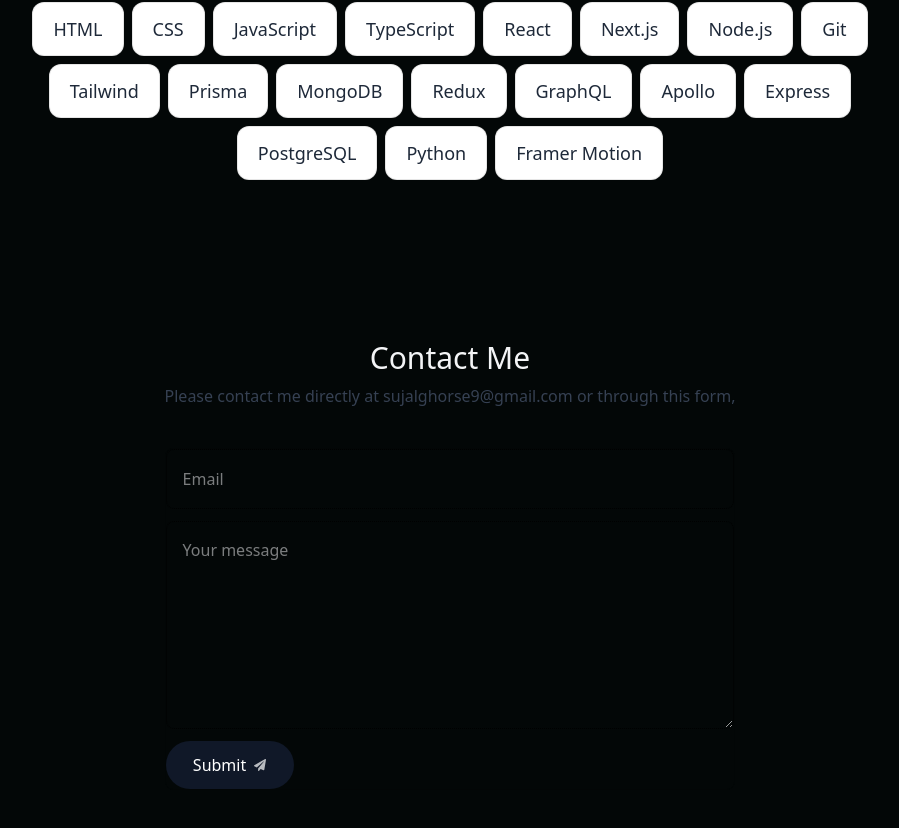
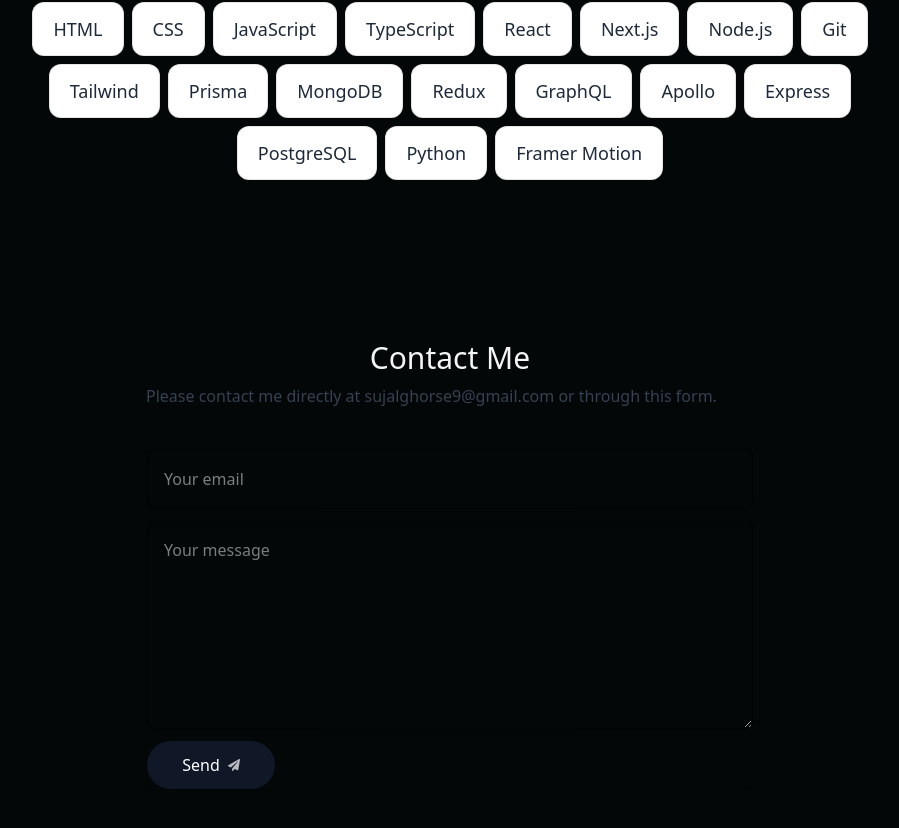
Before and after one commit to 9-Sujal/myportfolio, a Next.js app: page / in a window 1280 px wide. Shown: the part 3372-4200 px from the top of the page, without its empty margins (190-1089 px from the left). Built offline with nearby package versions, Linux system fonts and the light colour scheme.

Commit message:
Remove unused API routes (contact form now uses mailto)

```diff
--- a/app/api/contact/route.ts
+++ /dev/null
@@ -1,30 +0,0 @@
-import { Resend } from "resend";
-
-const resend = new Resend(process.env.RESEND_API_KEY);
-
-export async function POST(request: Request) {
-
-try{
-      const { email, message } = await request.json();
-      if(!email || !message){
-        return new Response("Email and message are required", { status: 400 });
-
-      }
-
-      await resend.emails.send({
-        from: "Portfolio<onboarding@resend.dev>",
-        to: "sujalghorse9@gmail.com",
-        subject:"New message from Portfolio contact form",
-        text:`You have received a new message from ${email}:\n\n${message}`,
-      })
-
-      return Response.json({ message: "Email sent successfully" }, { status: 200 });
-
-}catch(err){
-    console.error("Error sending email:", err);
-    return Response.json({error:"Internal Server Error"}, { status: 500 });
-}
-
-
-
-}
--- a/components/contact.tsx
+++ b/components/contact.tsx
@@ -1,55 +1,65 @@
-"use client"
+"use client";
 
-import React from 'react'
-import SectionHeading from './section-heading'
-import { FaPaperPlane } from 'react-icons/fa'
+import React from "react";
+import SectionHeading from "./section-heading";
+import { FaPaperPlane } from "react-icons/fa";
 
 export default function Contact() {
+  function handleSubmit(e: React.FormEvent<HTMLFormElement>) {
+    e.preventDefault();
+
+    const email = (e.target as HTMLFormElement).email.value;
+    const message = (e.target as HTMLFormElement).message.value;
+
+    const subject = encodeURIComponent("Message from Portfolio");
+    const body = encodeURIComponent(
+      `From: ${email}\n\nMessage:\n${message}`
+    );
+
+    window.location.href = `mailto:sujalghorse9@gmail.com?subject=${subject}&body=${body}`;
+  }
+
   return (
-    <section id='contact'
-    className='mb-20 sm:mb-28 w-[min(100%, 38rem)]'>
-       <SectionHeading>
-        Contact me
-       </SectionHeading>
-       <p className='text-gray-700  -mt-6 ' >Please contact me directly at <a href='mailto:sujalghorse9@gmail.com'>sujalghorse9@gmail.com</a>{" "}or through this form,</p>
+    <section
+      id="contact"
+      className="mb-20 sm:mb-28 w-[min(100%,38rem)]"
+    >
+      <SectionHeading>Contact me</SectionHeading>
 
-       <form
-       onSubmit={async(e)=>{
-        e.preventDefault();
+      <p className="text-gray-700 -mt-6">
+        Please contact me directly at{" "}
+        <a href="mailto:sujalghorse9@gmail.com">
+          sujalghorse9@gmail.com
+        </a>{" "}
+        or through this form.
+      </p>
 
-        const email = (e.target as HTMLFormElement).email.value;
-        const message = (e.target as HTMLFormElement).message.value;
+      <form
+        onSubmit={handleSubmit}
+        className="mt-10 rounded-lg border border-black/10 flex flex-col"
+      >
+        <input
+          name="email"
+          type="email"
+          placeholder="Your email"
+          required
+          className="h-15 rounded-lg border border-black border-dotted p-4"
+        />
 
-        const response = await fetch('/api/contact', {
-          method:'POST',
-          headers:{
-            'Content-Type':'application/json',
-          },
-          body:JSON.stringify({ email, message }),
-        });
+        <textarea
+          name="message"
+          placeholder="Your message"
+          required
+          className="h-52 my-3 rounded-lg border border-black p-4 border-dotted"
+        />
 
-        const data = await response.json();
-        if(response.status === 429){
-          alert("You are sending messages too frequently. Please wait a while before trying again.");
-          return;
-        }
-        if(response.ok){
-          alert("Message sent successfully!");
-          (e.target as HTMLFormElement).reset();
-
-        }else{
-          alert(data.error || "Something went wrong. Please try again later.");
-        }
-
-       }}
-        className='mt-10 rounded-lg border border-black/10 flex flex-col  '>
-
-        <input name='email' type='email' placeholder="Email" required className='h-15 rounded-lg border border-black border-dotted p-4  '/>
-        <textarea name='message' placeholder="Your message" required className='h-52 my-3 rounded-lg border border-black p-4 border-dotted '/>
         <button
-        className=' group flex h-[3rem] w-[8rem] bg-gray-900 text-white rounded-full outline-none transition-all items-center justify-center gap-2 focus:scale-110 hover:scale-110 active-scale-105  hover:bg-gray-950 '
-        type='submit' >Submit <FaPaperPlane className='text-xs opacity-70  transition-all '/></button>
-       </form>
+          type="submit"
+          className="group flex h-12 w-32 bg-gray-900 text-white rounded-full items-center justify-center gap-2 hover:scale-110 transition"
+        >
+          Send <FaPaperPlane className="text-xs opacity-70" />
+        </button>
+      </form>
     </section>
-  )
+  );
 }
```
Also changed, not shown: tsconfig.json (+19 -5 lines).
